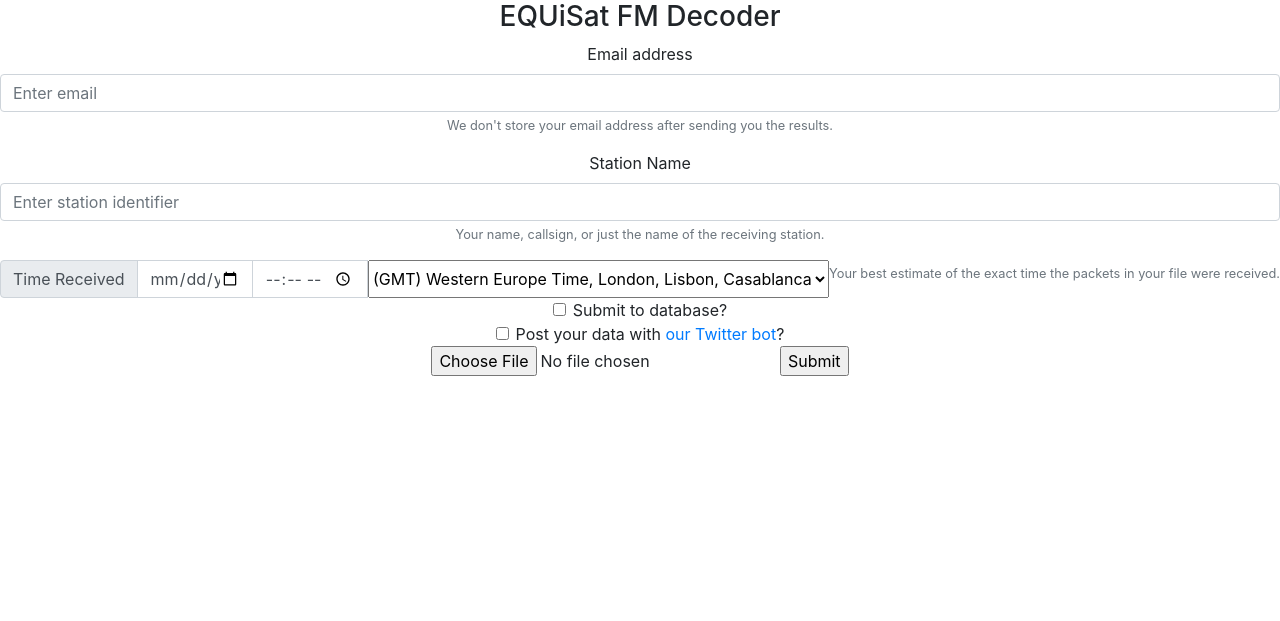
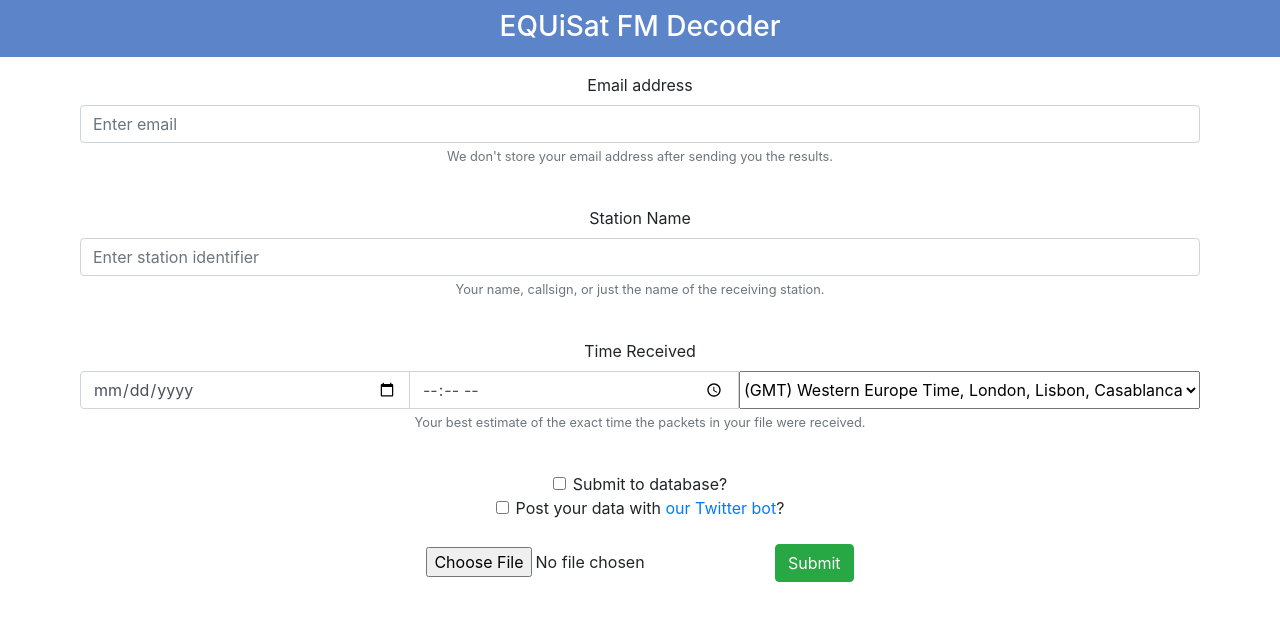
Before and after one commit to BrownSpaceEngineering/equisat-decode-server, a Flask app: page / in a window 1280 px wide. Shown: the top 621 px of the page. Run offline with Flask 2, Linux system fonts and the light colour scheme; some libraries are stand-ins or nearby versions.

Commit message:
Initial UI restructuring

```diff
--- a/static/css/main.css
+++ b/static/css/main.css
@@ -1,3 +1,25 @@
 body {
     text-align: center;
 }
+
+.content {
+    padding-left: 5em;
+    padding-right: 5em;
+}
+
+.form-group {
+    padding-bottom: 2.5em;
+    margin-bottom: 0;
+}
+
+.header {
+    background: #5C84C8;
+    color: white;
+    padding-top: 10px;
+    padding-bottom: 5px;
+    margin-bottom: 1em;
+}
+
+#btn-submit {
+    margin-top: 6px;
+}
--- a/templates/index.html
+++ b/templates/index.html
@@ -12,10 +12,12 @@
 <!--===============================================================================================-->
 </head>
 <body>
-    <div class="mx-auto txt-center">
+    <div class="header">
       <h3 class="txt-center" id="title">
         EQUiSat FM Decoder
       </h3>
+    </div>
+    <div class="mx-auto txt-center content">
         <form action="/upload" method="POST" enctype="multipart/form-data">
             <div class="form-group">
                 <label for="email1">Email address</label>
@@ -23,15 +25,14 @@
                 <small id="emailHelp" class="form-text text-muted">We don't store your email address after sending you the results.</small>
             </div>
             <div class="form-group">
-                <label for="email1">Station Name</label>
+                <label>Station Name</label>
                 <input type="text" name="station_name" class="form-control" id="station_name1" aria-describedby="stationNameHelp" placeholder="Enter station identifier">
                 <small id="stationNameHelp" class="form-text text-muted">Your name, callsign, or just the name of the receiving station.</small>
             </div>
 
+            <div class="form-group">
+              <label>Time Received</label>
               <div class="input-group">
-              <div class="input-group-prepend">
-                <span class="input-group-text">Time Received</span>
-              </div>
                 <input type="date" name="rx_time_date" aria-label="Date" class="form-control" aria-describedby="receiveTimeHelp">
                 <input type="time" name="rx_time_time" aria-label="Time" class="form-control">
                   <!--from https://gist.github.com/nodesocket/3919205-->
@@ -77,8 +78,10 @@
                   <option value="+13:00">(GMT +13:00) Apia, Nukualofa</option>
                   <option value="+14:00">(GMT +14:00) Line Islands, Tokelau</option>
                 </select>
+              </div>
               <small id="receiveTimeHelp" class="form-text text-muted">Your best estimate of the exact time the packets in your file were received.</small>
             </div>
+
             <div class="form-check">
               <input class="form-check-input" type="checkbox" value="" id="submit_to_db" name="submit_to_db">
               <label class="form-check-label" for="submit_to_db">
@@ -91,8 +94,10 @@
                   Post your data with <a href="https://twitter.com/equisat_bot">our Twitter bot</a>?
               </label>
             </div>
+
+            <br>
             <input type="file" name="wavfile">
-            <input type="submit" value="Submit">
+            <input type="submit" class="btn btn-success" value="Submit">
         </form>
 
     </div>
```
Also changed, not shown: 1 other file. Lines whose indentation alone changed are shown as unchanged.
